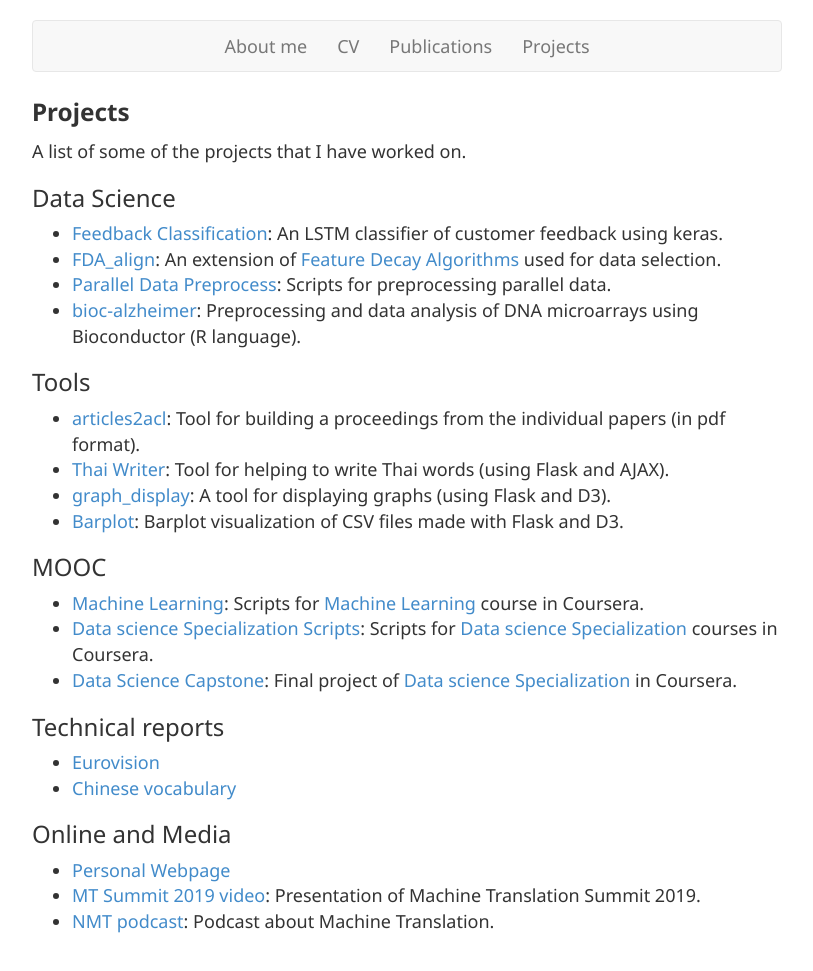
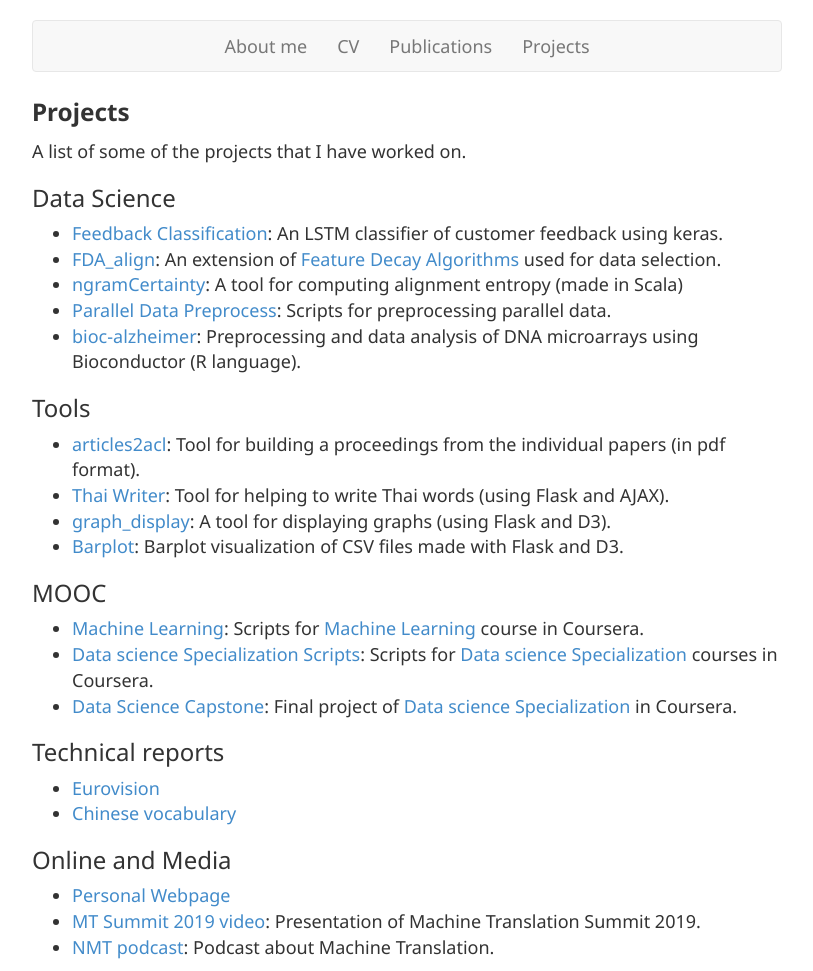
Before and after one commit to alberto-poncelas/alberto-poncelas.github.io, a Jekyll site: the page built from projects.md, in a window 1280 px wide. Shown: the whole page, without its empty margins (233-1046 px from the left). Built offline with Jekyll 4.4.1, drawn with Linux system fonts in a browser that asks for light colours; nearby versions of some CDN libraries; before the commit the page ends 945 px from its top, so only the background shows below that.

Commit message:
project added

```diff
--- a/projects.md
+++ b/projects.md
@@ -10,6 +10,7 @@ A list of some of the projects that I have worked on.
 ### Data Science
 * [Feedback Classification](https://github.com/alberto-poncelas/feedback_classification): An LSTM classifier of customer feedback using keras.
 * [FDA_align](https://github.com/alberto-poncelas/FDA_alignEntr): An extension of [Feature Decay Algorithms](https://github.com/bicici/FDA) used for data selection.
+* [ngramCertainty](https://github.com/alberto-poncelas/ngramCertainty): A tool for computing alignment entropy (made in Scala)
 * [Parallel Data Preprocess](https://github.com/alberto-poncelas/Parallel_Data_Preprocess): Scripts for preprocessing parallel data.
 * [bioc-alzheimer](https://github.com/alberto-poncelas/bioc-alzheimer): Preprocessing and data analysis of DNA microarrays using Bioconductor (R language).
 
```
